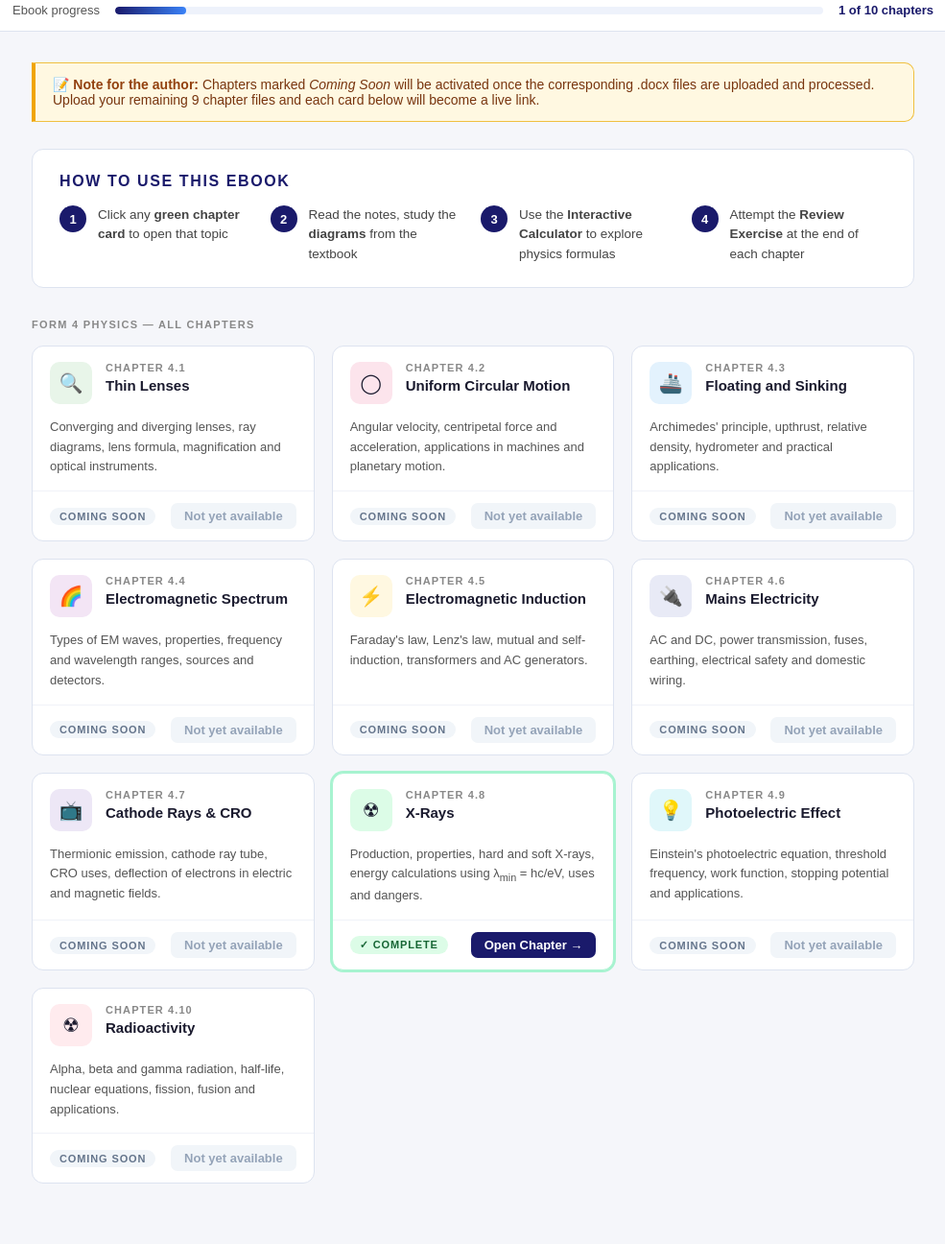
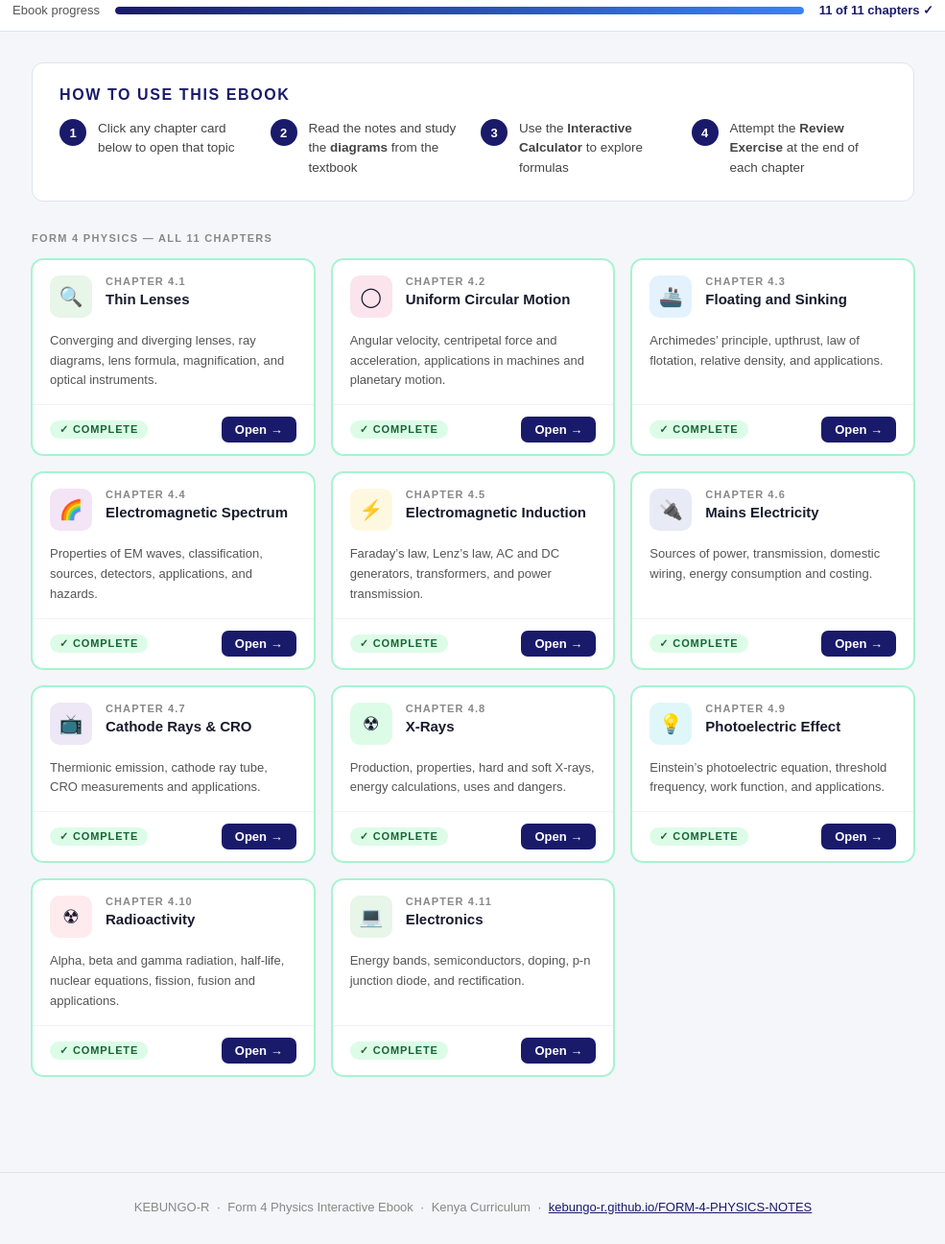
Before and after one commit to KEBUNGO-R/FORM-4-PHYSICS-NOTES, a plain HTML site: page index.html in a window 1280 px wide. Shown: the part 293-1589 px from the top of the page at 96% size, without its empty margins (147-1132 px from the left). Drawn offline with Linux system fonts and the light colour scheme.

Commit message:
Add files via upload

```diff
--- a/index.html
+++ b/index.html
@@ -7,8 +7,6 @@
   <style>
     *,*::before,*::after{box-sizing:border-box;margin:0;padding:0}
     body{font-family:Arial,sans-serif;background:#f5f6fa;color:#1a1a2e;min-height:100vh}
-
-    /* ── Header ── */
     header{background:linear-gradient(135deg,#1a1a6b 0%,#16213e 55%,#0f3460 100%);color:#fff;padding:50px 24px 42px;text-align:center}
     .header-badge{display:inline-block;background:rgba(255,255,255,.12);border:1px solid rgba(255,255,255,.25);border-radius:20px;padding:5px 18px;font-size:12px;letter-spacing:.12em;text-transform:uppercase;margin-bottom:16px}
     header h1{font-size:2.8em;font-weight:700;margin-bottom:10px;letter-spacing:.02em}
@@ -17,25 +15,15 @@
     .stat{text-align:center}
     .stat-num{font-size:1.8em;font-weight:700;color:#89b4fa}
     .stat-label{font-size:11px;opacity:.7;text-transform:uppercase;letter-spacing:.08em;margin-top:2px}
-
-    /* ── Progress bar ── */
     .progress-wrap{background:#fff;border-bottom:1px solid #dde3f0;padding:14px 24px}
     .progress-inner{max-width:960px;margin:0 auto;display:flex;align-items:center;gap:16px}
     .progress-label{font-size:13px;color:#555;white-space:nowrap}
     .progress-bar{flex:1;height:8px;background:#eef2fb;border-radius:4px;overflow:hidden}
-    .progress-fill{height:100%;background:linear-gradient(90deg,#1a1a6b,#3a82f7);border-radius:4px;transition:width .6s ease}
+    .progress-fill{height:100%;background:linear-gradient(90deg,#1a1a6b,#3a82f7);border-radius:4px}
     .progress-pct{font-size:13px;font-weight:700;color:#1a1a6b;white-space:nowrap}
-
-    /* ── Main layout ── */
     .page-wrap{max-width:960px;margin:0 auto;padding:32px 20px 60px}
-
-    /* ── Section label ── */
     .section-label{font-size:11px;text-transform:uppercase;letter-spacing:.12em;color:#888;margin-bottom:16px;font-weight:600}
-
-    /* ── Chapter grid ── */
     .chapter-grid{display:grid;grid-template-columns:repeat(auto-fill,minmax(280px,1fr));gap:18px;margin-bottom:40px}
-
-    /* ── Chapter card ── */
     .card{background:#fff;border-radius:12px;border:1px solid #dde3f0;overflow:hidden;transition:transform .18s,box-shadow .18s;display:flex;flex-direction:column}
     .card:hover{transform:translateY(-3px);box-shadow:0 8px 24px rgba(26,26,107,.10)}
     .card-header{padding:16px 18px 14px;display:flex;align-items:flex-start;gap:14px}
@@ -48,79 +36,54 @@
     .card-footer{padding:12px 18px;border-top:1px solid #f0f2f8;display:flex;align-items:center;justify-content:space-between}
     .card-status{font-size:11px;font-weight:700;text-transform:uppercase;letter-spacing:.08em;padding:3px 10px;border-radius:20px}
     .status-done{background:#dcfce7;color:#166534}
-    .status-pending{background:#f1f5f9;color:#64748b}
-    .card-link{font-size:13px;font-weight:600;text-decoration:none;padding:6px 14px;border-radius:7px;transition:background .15s}
-    .card-link.active{background:#1a1a6b;color:#fff}
-    .card-link.active:hover{background:#2563eb}
-    .card-link.inactive{background:#f1f5f9;color:#94a3b8;cursor:not-allowed;pointer-events:none}
-
-    /* ── How to use ── */
+    .card-link{font-size:13px;font-weight:600;text-decoration:none;padding:6px 14px;border-radius:7px;transition:background .15s;background:#1a1a6b;color:#fff}
+    .card-link:hover{background:#2563eb}
     .how-to{background:#fff;border-radius:12px;border:1px solid #dde3f0;padding:24px 28px;margin-bottom:32px}
     .how-to h2{font-size:1em;text-transform:uppercase;letter-spacing:.1em;color:#1a1a6b;margin-bottom:16px}
     .steps{display:grid;grid-template-columns:repeat(auto-fill,minmax(200px,1fr));gap:16px}
     .how-step{display:flex;gap:12px;align-items:flex-start}
     .how-num{width:28px;height:28px;border-radius:50%;background:#1a1a6b;color:#fff;font-size:13px;font-weight:700;display:flex;align-items:center;justify-content:center;flex-shrink:0}
     .how-text{font-size:13.5px;color:#444;line-height:1.5}
-
-    /* ── Footer ── */
     footer{text-align:center;padding:28px 20px;font-size:13px;color:#888;border-top:1px solid #dde3f0}
     footer a{color:#1a1a6b}
-
-    /* ── Upload notice ── */
-    .upload-notice{background:#fff8e1;border:1px solid #f0c040;border-left:4px solid #f0a500;border-radius:0 10px 10px 0;padding:14px 18px;margin-bottom:28px;font-size:14px;color:#78350f}
-    .upload-notice strong{color:#92400e}
-
-    @media(max-width:600px){
-      header h1{font-size:2em}
-      .header-stats{gap:20px}
-      .chapter-grid{grid-template-columns:1fr}
-    }
+    @media(max-width:600px){header h1{font-size:2em}.header-stats{gap:20px}.chapter-grid{grid-template-columns:1fr}}
   </style>
 </head>
 <body>
-
 <header>
   <div class="header-badge">KEBUNGO-R &nbsp;&middot;&nbsp; Kenya Curriculum</div>
   <h1>Form 4 Physics Notes</h1>
   <p class="tagline">Interactive ebook &mdash; diagrams, calculators, and step-by-step solutions</p>
   <div class="header-stats">
-    <div class="stat"><div class="stat-num">10</div><div class="stat-label">Chapters</div></div>
-    <div class="stat"><div class="stat-num">1</div><div class="stat-label">Complete</div></div>
-    <div class="stat"><div class="stat-num">9</div><div class="stat-label">Coming Soon</div></div>
-    <div class="stat"><div class="stat-num">∞</div><div class="stat-label">Practice Problems</div></div>
+    <div class="stat"><div class="stat-num">11</div><div class="stat-label">Chapters</div></div>
+    <div class="stat"><div class="stat-num">11</div><div class="stat-label">Complete</div></div>
+    <div class="stat"><div class="stat-num">11</div><div class="stat-label">Calculators</div></div>
+    <div class="stat"><div class="stat-num">&infin;</div><div class="stat-label">Practice Problems</div></div>
   </div>
 </header>
 
 <div class="progress-wrap">
   <div class="progress-inner">
     <span class="progress-label">Ebook progress</span>
-    <div class="progress-bar"><div class="progress-fill" style="width:10%"></div></div>
-    <span class="progress-pct">1 of 10 chapters</span>
+    <div class="progress-bar"><div class="progress-fill" style="width:100%"></div></div>
+    <span class="progress-pct">11 of 11 chapters &#10003;</span>
   </div>
 </div>
 
 <div class="page-wrap">
-
-  <div class="upload-notice">
-    <strong>&#128221; Note for the author:</strong> Chapters marked <em>Coming Soon</em> will be activated once the corresponding .docx files are uploaded and processed. Upload your remaining 9 chapter files and each card below will become a live link.
-  </div>
-
   <div class="how-to">
     <h2>How to use this ebook</h2>
     <div class="steps">
-      <div class="how-step"><div class="how-num">1</div><div class="how-text">Click any <strong>green chapter card</strong> to open that topic</div></div>
-      <div class="how-step"><div class="how-num">2</div><div class="how-text">Read the notes, study the <strong>diagrams</strong> from the textbook</div></div>
-      <div class="how-step"><div class="how-num">3</div><div class="how-text">Use the <strong>Interactive Calculator</strong> to explore physics formulas</div></div>
+      <div class="how-step"><div class="how-num">1</div><div class="how-text">Click any chapter card below to open that topic</div></div>
+      <div class="how-step"><div class="how-num">2</div><div class="how-text">Read the notes and study the <strong>diagrams</strong> from the textbook</div></div>
+      <div class="how-step"><div class="how-num">3</div><div class="how-text">Use the <strong>Interactive Calculator</strong> to explore formulas</div></div>
       <div class="how-step"><div class="how-num">4</div><div class="how-text">Attempt the <strong>Review Exercise</strong> at the end of each chapter</div></div>
     </div>
   </div>
 
-  <div class="section-label">Form 4 Physics &mdash; All Chapters</div>
-
+  <div class="section-label">Form 4 Physics &mdash; All 11 Chapters</div>
   <div class="chapter-grid">
-
-    <!-- 4.1 Thin Lenses -->
-    <div class="card">
+    <div class="card" style="border-color:#a7f3d0;box-shadow:0 0 0 1px #a7f3d0">
       <div class="card-header">
         <div class="card-icon" style="background:#e8f5e9">&#128269;</div>
         <div class="card-meta">
@@ -128,15 +91,13 @@
           <div class="card-title">Thin Lenses</div>
         </div>
       </div>
-      <div class="card-body"><div class="card-desc">Converging and diverging lenses, ray diagrams, lens formula, magnification and optical instruments.</div></div>
+      <div class="card-body"><div class="card-desc">Converging and diverging lenses, ray diagrams, lens formula, magnification, and optical instruments.</div></div>
       <div class="card-footer">
-        <span class="card-status status-pending">Coming Soon</span>
-        <span class="card-link inactive">Not yet available</span>
+        <span class="card-status status-done">&#10003; Complete</span>
+        <a class="card-link" href="4_1_Thin_Lenses.html">Open &rarr;</a>
       </div>
     </div>
-
-    <!-- 4.2 Uniform Circular Motion -->
-    <div class="card">
+    <div class="card" style="border-color:#a7f3d0;box-shadow:0 0 0 1px #a7f3d0">
       <div class="card-header">
         <div class="card-icon" style="background:#fce4ec">&#9711;</div>
         <div class="card-meta">
@@ -146,13 +107,11 @@
       </div>
       <div class="card-body"><div class="card-desc">Angular velocity, centripetal force and acceleration, applications in machines and planetary motion.</div></div>
       <div class="card-footer">
-        <span class="card-status status-pending">Coming Soon</span>
-        <span class="card-link inactive">Not yet available</span>
+        <span class="card-status status-done">&#10003; Complete</span>
+        <a class="card-link" href="4_2_Uniform_Circular_Motion.html">Open &rarr;</a>
       </div>
     </div>
-
-    <!-- 4.3 Floating and Sinking -->
-    <div class="card">
+    <div class="card" style="border-color:#a7f3d0;box-shadow:0 0 0 1px #a7f3d0">
       <div class="card-header">
         <div class="card-icon" style="background:#e3f2fd">&#128674;</div>
         <div class="card-meta">
@@ -160,15 +119,13 @@
           <div class="card-title">Floating and Sinking</div>
         </div>
       </div>
-      <div class="card-body"><div class="card-desc">Archimedes' principle, upthrust, relative density, hydrometer and practical applications.</div></div>
+      <div class="card-body"><div class="card-desc">Archimedes&rsquo; principle, upthrust, law of flotation, relative density, and applications.</div></div>
       <div class="card-footer">
-        <span class="card-status status-pending">Coming Soon</span>
-        <span class="card-link inactive">Not yet available</span>
+        <span class="card-status status-done">&#10003; Complete</span>
+        <a class="card-link" href="4_3_Floating_and_Sinking.html">Open &rarr;</a>
       </div>
     </div>
-
-    <!-- 4.4 Electromagnetic Spectrum -->
-    <div class="card">
+    <div class="card" style="border-color:#a7f3d0;box-shadow:0 0 0 1px #a7f3d0">
       <div class="card-header">
         <div class="card-icon" style="background:#f3e5f5">&#127752;</div>
         <div class="card-meta">
@@ -176,15 +133,13 @@
           <div class="card-title">Electromagnetic Spectrum</div>
         </div>
       </div>
-      <div class="card-body"><div class="card-desc">Types of EM waves, properties, frequency and wavelength ranges, sources and detectors.</div></div>
+      <div class="card-body"><div class="card-desc">Properties of EM waves, classification, sources, detectors, applications, and hazards.</div></div>
       <div class="card-footer">
-        <span class="card-status status-pending">Coming Soon</span>
-        <span class="card-link inactive">Not yet available</span>
+        <span class="card-status status-done">&#10003; Complete</span>
+        <a class="card-link" href="4_4_Electromagnetic_Spectrum.html">Open &rarr;</a>
       </div>
     </div>
-
-    <!-- 4.5 Electromagnetic Induction -->
-    <div class="card">
+    <div class="card" style="border-color:#a7f3d0;box-shadow:0 0 0 1px #a7f3d0">
       <div class="card-header">
         <div class="card-icon" style="background:#fff8e1">&#9889;</div>
         <div class="card-meta">
@@ -192,15 +147,13 @@
           <div class="card-title">Electromagnetic Induction</div>
         </div>
       </div>
-      <div class="card-body"><div class="card-desc">Faraday's law, Lenz's law, mutual and self-induction, transformers and AC generators.</div></div>
+      <div class="card-body"><div class="card-desc">Faraday&rsquo;s law, Lenz&rsquo;s law, AC and DC generators, transformers, and power transmission.</div></div>
       <div class="card-footer">
-        <span class="card-status status-pending">Coming Soon</span>
-        <span class="card-link inactive">Not yet available</span>
+        <span class="card-status status-done">&#10003; Complete</span>
+        <a class="card-link" href="4_5_Electromagnetic_Induction.html">Open &rarr;</a>
       </div>
     </div>
-
-    <!-- 4.6 Mains Electricity -->
-    <div class="card">
+    <div class="card" style="border-color:#a7f3d0;box-shadow:0 0 0 1px #a7f3d0">
       <div class="card-header">
         <div class="card-icon" style="background:#e8eaf6">&#128268;</div>
         <div class="card-meta">
@@ -208,15 +161,13 @@
           <div class="card-title">Mains Electricity</div>
         </div>
       </div>
-      <div class="card-body"><div class="card-desc">AC and DC, power transmission, fuses, earthing, electrical safety and domestic wiring.</div></div>
+      <div class="card-body"><div class="card-desc">Sources of power, transmission, domestic wiring, energy consumption and costing.</div></div>
       <div class="card-footer">
-        <span class="card-status status-pending">Coming Soon</span>
-        <span class="card-link inactive">Not yet available</span>
+        <span class="card-status status-done">&#10003; Complete</span>
+        <a class="card-link" href="4_6_Mains_Electricity.html">Open &rarr;</a>
       </div>
     </div>
-
-    <!-- 4.7 Cathode Rays and CRO -->
-    <div class="card">
+    <div class="card" style="border-color:#a7f3d0;box-shadow:0 0 0 1px #a7f3d0">
       <div class="card-header">
         <div class="card-icon" style="background:#ede7f6">&#128250;</div>
         <div class="card-meta">
@@ -224,15 +175,13 @@
           <div class="card-title">Cathode Rays &amp; CRO</div>
         </div>
       </div>
-      <div class="card-body"><div class="card-desc">Thermionic emission, cathode ray tube, CRO uses, deflection of electrons in electric and magnetic fields.</div></div>
+      <div class="card-body"><div class="card-desc">Thermionic emission, cathode ray tube, CRO measurements and applications.</div></div>
       <div class="card-footer">
-        <span class="card-status status-pending">Coming Soon</span>
-        <span class="card-link inactive">Not yet available</span>
+        <span class="card-status status-done">&#10003; Complete</span>
+        <a class="card-link" href="4_7_Cathode_Rays_and_Cathode_Ray_Tube.html">Open &rarr;</a>
       </div>
     </div>
-
-    <!-- 4.8 X-Rays — DONE -->
-    <div class="card" style="border-color:#a7f3d0;box-shadow:0 0 0 2px #a7f3d0">
+    <div class="card" style="border-color:#a7f3d0;box-shadow:0 0 0 1px #a7f3d0">
       <div class="card-header">
         <div class="card-icon" style="background:#dcfce7">&#9762;</div>
         <div class="card-meta">
@@ -240,15 +189,13 @@
           <div class="card-title">X-Rays</div>
         </div>
       </div>
-      <div class="card-body"><div class="card-desc">Production, properties, hard and soft X-rays, energy calculations using &lambda;<sub>min</sub> = hc/eV, uses and dangers.</div></div>
+      <div class="card-body"><div class="card-desc">Production, properties, hard and soft X-rays, energy calculations, uses and dangers.</div></div>
       <div class="card-footer">
         <span class="card-status status-done">&#10003; Complete</span>
-        <a class="card-link active" href="4_8_X-Rays.html">Open Chapter &rarr;</a>
+        <a class="card-link" href="4_8_X-Rays.html">Open &rarr;</a>
       </div>
     </div>
-
-    <!-- 4.9 Photoelectric Effect -->
-    <div class="card">
+    <div class="card" style="border-color:#a7f3d0;box-shadow:0 0 0 1px #a7f3d0">
       <div class="card-header">
         <div class="card-icon" style="background:#e0f7fa">&#128161;</div>
         <div class="card-meta">
@@ -256,15 +203,13 @@
           <div class="card-title">Photoelectric Effect</div>
         </div>
       </div>
-      <div class="card-body"><div class="card-desc">Einstein's photoelectric equation, threshold frequency, work function, stopping potential and applications.</div></div>
+      <div class="card-body"><div class="card-desc">Einstein&rsquo;s photoelectric equation, threshold frequency, work function, and applications.</div></div>
       <div class="card-footer">
-        <span class="card-status status-pending">Coming Soon</span>
-        <span class="card-link inactive">Not yet available</span>
+        <span class="card-status status-done">&#10003; Complete</span>
+        <a class="card-link" href="4_9_Photoelectric_Effect.html">Open &rarr;</a>
       </div>
     </div>
-
-    <!-- 4.10 Radioactivity -->
-    <div class="card">
+    <div class="card" style="border-color:#a7f3d0;box-shadow:0 0 0 1px #a7f3d0">
       <div class="card-header">
         <div class="card-icon" style="background:#ffebee">&#9762;</div>
         <div class="card-meta">
@@ -274,19 +219,29 @@
       </div>
       <div class="card-body"><div class="card-desc">Alpha, beta and gamma radiation, half-life, nuclear equations, fission, fusion and applications.</div></div>
       <div class="card-footer">
-        <span class="card-status status-pending">Coming Soon</span>
-        <span class="card-link inactive">Not yet available</span>
+        <span class="card-status status-done">&#10003; Complete</span>
+        <a class="card-link" href="4_91_Radioactivity.html">Open &rarr;</a>
       </div>
     </div>
-
-  </div><!-- end chapter-grid -->
-
-</div><!-- end page-wrap -->
-
+    <div class="card" style="border-color:#a7f3d0;box-shadow:0 0 0 1px #a7f3d0">
+      <div class="card-header">
+        <div class="card-icon" style="background:#e8f5e9">&#128187;</div>
+        <div class="card-meta">
+          <div class="card-num">Chapter 4.11</div>
+          <div class="card-title">Electronics</div>
+        </div>
+      </div>
+      <div class="card-body"><div class="card-desc">Energy bands, semiconductors, doping, p-n junction diode, and rectification.</div></div>
+      <div class="card-footer">
+        <span class="card-status status-done">&#10003; Complete</span>
+        <a class="card-link" href="4_92_Electronics.html">Open &rarr;</a>
+      </div>
+    </div>
+  </div>
+</div>
 <footer>
   KEBUNGO-R &nbsp;&middot;&nbsp; Form 4 Physics Interactive Ebook &nbsp;&middot;&nbsp; Kenya Curriculum &nbsp;&middot;&nbsp;
   <a href="https://kebungo-r.github.io/FORM-4-PHYSICS-NOTES/">kebungo-r.github.io/FORM-4-PHYSICS-NOTES</a>
 </footer>
-
 </body>
 </html>
```
